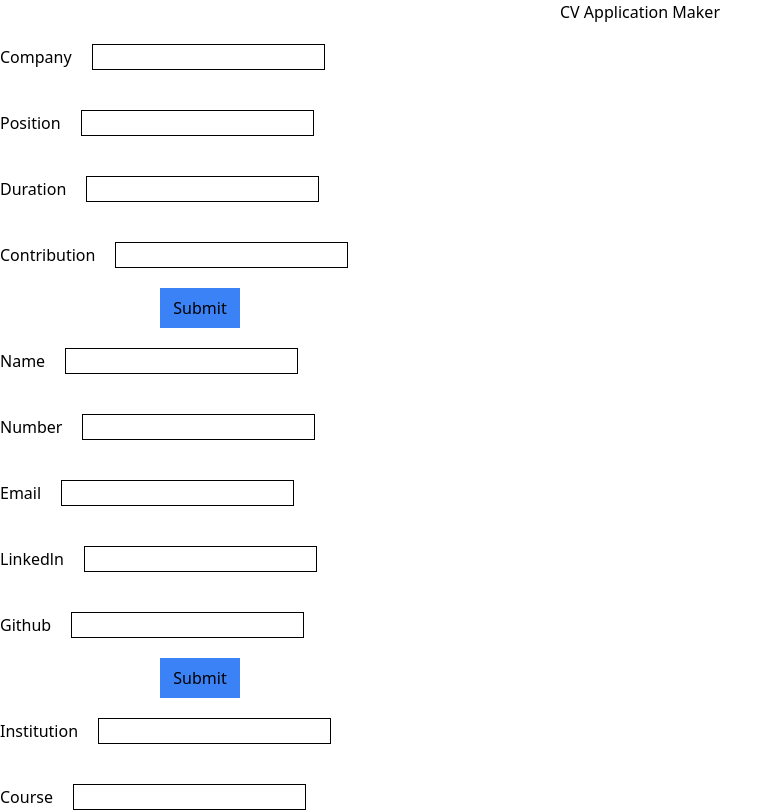
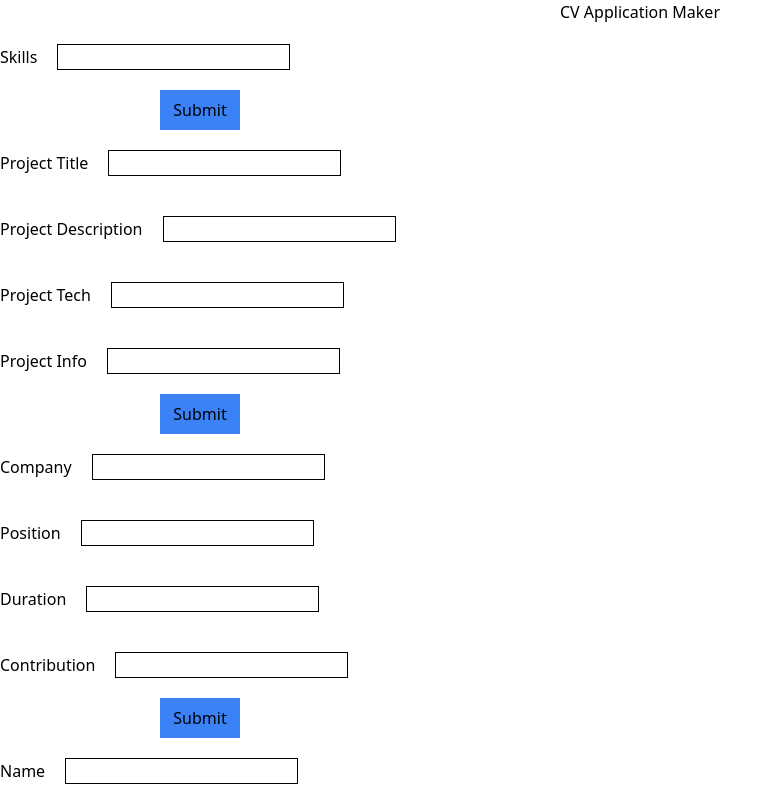
Before and after one commit to faiz877/CV-Maker, a React (Vite) app: page / in a window 1280 px wide. Shown: the top 812 px of the page, without its empty margins (0-782 px from the left). Built offline with nearby package versions, Linux system fonts and the light colour scheme.

Commit message:
refactor: fixed form components

```diff
--- a/src/components/form/AdditionalInfo.jsx
+++ /dev/null
@@ -1,57 +0,0 @@
-import { Input } from "../Common/Input";
-
-const AdditionalInfo = ({ formData, setFormData }) => {
-  const handleChange = (e) => {
-    const { name, value } = e.target;
-    setFormData((prev) => ({
-      ...prev,
-      additionalInfo: {
-        ...prev.additionalInfo,
-        [name]: value,
-      },
-    }));
-  };
-
-  const fields = [
-    {
-      name: "languages",
-      label: "Languages",
-      placeholder: "Languages you speak",
-    },
-    {
-      name: "certifications",
-      label: "Certifications",
-      placeholder: "Relevant certifications",
-    },
-    {
-      name: "interests",
-      label: "Interests",
-      placeholder: "Your interests or hobbies",
-    },
-    {
-      name: "other",
-      label: "Additional Information",
-      placeholder: "Any other information",
-      multiline: true,
-    },
-  ];
-
-  return (
-    <div className="space-y-4">
-      <h2 className="text-2xl font-bold">Additional Information</h2>
-      {fields.map((field) => (
-        <Input
-          key={field.name}
-          label={field.label}
-          name={field.name}
-          value={formData.additionalInfo[field.name]}
-          onChange={handleChange}
-          placeholder={field.placeholder}
-          multiline={field.multiline}
-        />
-      ))}
-    </div>
-  );
-};
-
-export default AdditionalInfo;
--- a/src/components/form/Education.jsx
+++ b/src/components/form/Education.jsx
@@ -3,6 +3,7 @@ import Input from "../common/Input";
 import Button from "../common/Button";
 
 export default function Education() {
+  const [education, setEducation] = useState([]);
   const [formData, setFormData] = useState({
     institution: "",
     course: "",
@@ -10,8 +11,6 @@ export default function Education() {
     duration: "",
     grade: "",
   });
-
-  const [education, setEducation] = useState([]);
 
   const handleChange = (e) => {
     setFormData({ ...formData, [e.target.name]: e.target.value });
--- /dev/null
+++ b/src/components/form/Projects.jsx
@@ -0,0 +1,62 @@
+import { useState } from "react";
+import Input from "../common/Input";
+import Button from "../common/Button";
+
+export default function Projects() {
+  const [project, setProject] = useState([]);
+  const [formData, setFormData] = useState({
+    title: "",
+    description: "",
+    tech: "",
+    info: "",
+  });
+
+  const handleChange = (e) => {
+    setFormData({ ...formData, [e.target.name]: e.target.value });
+  };
+
+  const handleSubmit = (e) => {
+    e.preventDefault();
+    setProject([...project, formData]);
+    setFormData({
+      title: "",
+      description: "",
+      tech: "",
+      info: "",
+    });
+  };
+
+  return (
+    <div>
+      <Input
+        label="Project Title"
+        type="text"
+        name="title"
+        value={formData.title}
+        onChange={handleChange}
+      />
+      <Input
+        label="Project Description"
+        type="text"
+        name="description"
+        value={formData.description}
+        onChange={handleChange}
+      />
+      <Input
+        label="Project Tech"
+        type="text"
+        name="tech"
+        value={formData.tech}
+        onChange={handleChange}
+      />
+      <Input
+        label="Project Info"
+        type="text"
+        name="info"
+        value={formData.info}
+        onChange={handleChange}
+      />
+      <Button type="button" text="Submit" onClick={handleSubmit} />
+    </div>
+  );
+}
--- a/src/components/form/Skills.jsx
+++ b/src/components/form/Skills.jsx
@@ -1,45 +1,31 @@
-import React from "react";
-import { Input } from "../Common/Input";
-import { Button } from "../Common/Button";
+import { useState } from "react";
+import Input from "../common/Input";
+import Button from "../common/Button";
 
-const Skills = ({ formData, setFormData }) => {
-  const handleChange = (index, e) => {
-    const { value } = e.target;
-    const newSkills = [...formData.skills];
-    newSkills[index] = value;
-    setFormData((prevData) => ({ ...prevData, skills: newSkills }));
+export default function Skills() {
+  const [skills, setSkills] = useState([]);
+  const [newSkill, setNewSkill] = useState("");
+
+  const handleChange = (e) => {
+    setNewSkill(e.target.value);
   };
 
-  const addSkill = () => {
-    setFormData((prevData) => ({
-      ...prevData,
-      skills: [...prevData.skills, ""],
-    }));
-  };
-
-  const removeSkill = (index) => {
-    setFormData((prevData) => ({
-      ...prevData,
-      skills: prevData.skills.filter((_, i) => i !== index),
-    }));
+  const handleSubmit = (e) => {
+    e.preventDefault();
+    setSkills([...skills, newSkill]);
+    setNewSkill("");
   };
 
   return (
-    <div className="space-y-4">
-      <h2 className="text-2xl font-bold">Skills</h2>
-      {formData.skills.map((skill, index) => (
-        <div key={index} className="flex items-center space-x-2">
-          <Input
-            value={skill}
-            onChange={(e) => handleChange(index, e)}
-            placeholder="Enter a skill"
-          />
-          <Button onClick={() => removeSkill(index)}>Remove</Button>
-        </div>
-      ))}
-      <Button onClick={addSkill}>Add Skill</Button>
+    <div>
+      <Input
+        label="Skills"
+        type="text"
+        name="newSkill"
+        value={newSkill}
+        onChange={handleChange}
+      />
+      <Button type="button" text="Submit" onClick={handleSubmit} />
     </div>
   );
-};
-
-export default Skills;
+}
--- a/src/components/layout/MainLayout.jsx
+++ b/src/components/layout/MainLayout.jsx
@@ -1,13 +1,17 @@
 import PersonalInfo from "../form/PersonalInfo";
 import Education from "../form/Education";
 import Experience from "../form/Experience";
+import Projects from "../form/Projects";
+import Skills from "../form/Skills";
 
 export default function MainLayout() {
   return (
     <div>
-      <Experience></Experience>
-      <PersonalInfo></PersonalInfo>
-      <Education></Education>
+      <Skills />
+      <Projects />
+      <Experience />
+      <PersonalInfo />
+      <Education />
     </div>
   );
 }
```
